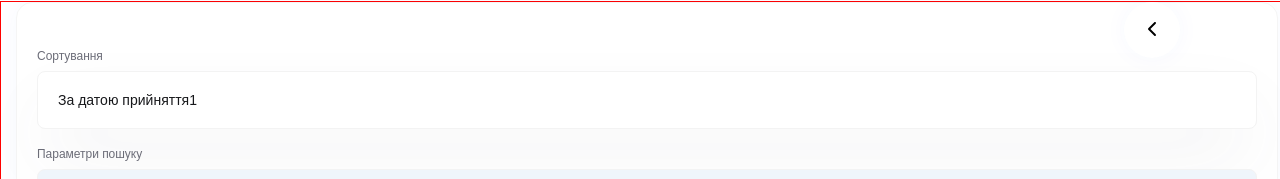
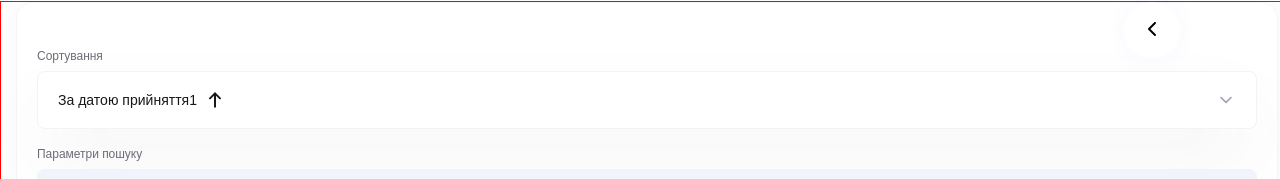
Before and after one commit to sonyaaat/localLaw, a Next.js app: page /search in a window 1280 px wide. Shown: the part 423-602 px from the top of the page. Built offline with nearby package versions, Linux system fonts and the light colour scheme.

Commit message:
Added filtering

```diff
--- a/app/globals.css
+++ b/app/globals.css
@@ -9,11 +9,13 @@
   --background-primary: #17181B;
   --background-octonary:#FFF;
   --background-light-senary:#F5F5F5;
+  --background-quaternary:#9CA3AF ;
   --brand-primary-dark: #5C8689;
   --background-senary: #F5F8FE;
   --additional-blue-light: #EFF5FB;
   --brand-primary-light-max: #DAECED;
   --text-secondary: #6C6D78;
+
 }
 * {
   box-sizing: border-box;
--- a/app/search/page.js
+++ b/app/search/page.js
@@ -16,70 +16,85 @@ export default function SearchPage() {
   const searchParams = useSearchParams();
   const searchText = searchParams.get("text");
   const searchField = searchParams.get("params");
-  const [resData, setResData] = useState(data);
-  useEffect(() => {
-    console.log("data", data);
-  }, [data]);
-  const filter=()=>{
-    if (filterOption === "inAlphabet") {
-      const sorted = [...data].sort((a, b) => a.name.localeCompare(b.name));
-      console.log("inAlphabetOrder",sorted)
-      setResData(sorted);
-    }
-    else if(filterOption==="notAlphabet"){
-      const inReversedOrder = [...data].sort((a, b) => b.name.localeCompare(a.name));
-      setResData(inReversedOrder);
-    }
-    else{
-      setResData(data);
-    }
-  }
-  // useEffect(() => {
-  //   if (filterOption === "inAlphabet") {
-  //     const sorted = [...data].sort((a, b) => a.name.localeCompare(b.name));
-  //     console.log("inAlphabetOrder",sorted)
-  //     setResData(sorted);
-  //   }
-  //   else if(filterOption==="notAlphabet"){
-  //     const inReversedOrder = [...data].sort((a, b) => b.name.localeCompare(a.name));
-  //     setResData(inReversedOrder);
-  //   }
-  //   else{
-  //     setResData(data);
-  //   }
-  // }, [data, filterOption]);
-
+  const [resData, setResData] = useState();
   const [filteredData, setFilteredData] = useState(data);
   useEffect(() => {
     console.log("filterOption", filterOption);
   }, [filterOption]);
+
   useEffect(() => {
-    console.log("filter")
+    console.log("searchField", searchField);
+  }, [searchField]);
+
+  useEffect(()=>{
+    const filterFunc = () => {
+
+      if (filterOption === "inAlphabet") {
+        console.log(1)
+        const sorted = [...filteredData].sort((a, b) => a.name.localeCompare(b.name));
+        setResData(sorted);
+      } else if (filterOption === "notAlphabet") {
+        console.log(2)
+        const inReversedOrder = [...filteredData].sort((a, b) =>
+          b.name.localeCompare(a.name)
+        );
+        setResData(inReversedOrder);
+      } else if (filterOption === "dateIncrease") {
+        console.log(3)
+        const inAscending = [...filteredData].sort(
+          (a, b) => new Date(a.acceptDate) - new Date(b.acceptDate)
+        );
+        console.log("dateIncrease", inAscending);
+        setResData(inAscending);
+      } else if (filterOption === "dateDecreasing") {
+        console.log(4)
+        const inDecreasing = [...filteredData].sort(
+          (a, b) => new Date(b.acceptDate) - new Date(a.acceptDate)
+        );
+        console.log("inDecreasing", inDecreasing);
+        setResData(inDecreasing);
+      }
+    };
+    filterFunc()
+  },[filterOption,filteredData])
+  useEffect(() => {
+    console.log("resData", resData);
+  }, [resData]);
+  useEffect(() => {
     if (searchField === "inName") {
-      console.log(2);
       const filter = data.filter((el) =>
         el.name.toLowerCase().includes(searchText.toLowerCase())
       );
       setFilteredData(filter);
     }
     if (searchField === "inText") {
-      console.log(3);
       const filter = data.filter((el) =>
         el.text.toLowerCase().includes(searchText.toLowerCase())
       );
       setFilteredData(filter);
     }
     if (searchField === "all") {
-      console.log(4);
+      console.log("all")
       const filter = data.filter(
         (el) =>
           el.name.toLowerCase().includes(searchText.toLowerCase()) ||
           el.text.includes(searchText)
       );
+      // if (filterOption === "dateIncrease") {
+      //   console.log(3)
+      //   const inAscending = [...filteredData].sort(
+      //     (a, b) => new Date(a.acceptDate) - new Date(b.acceptDate)
+      //   );
+      //   console.log("dateIncrease", inAscending);
+      //   setResData(inAscending);
+      //   setFilteredData(inAscending);
+      //   return
+      // }
       setFilteredData(filter);
+
     }
-    filter()
-  }, [searchText, searchField,filterOption]);
+    // filterFunc();
+  }, [searchText, searchField]);
   return (
     <div className="container">
       {!isMenuOpen && (
@@ -100,15 +115,18 @@ export default function SearchPage() {
               setFilterOption={setFilterOption}
               searchField={searchField}
               searchText={searchText}
-              searchLenght={filteredData.length}
+              searchLenght={resData.length}
             />
             <PaginatedItems
-
               isMenuOpen={isMenuOpen}
               itemsPerPage={10}
               items={resData}
               list={
-                <SearchList searchField={searchField} searchText={searchText} filterOption={filterOption} />
+                <SearchList
+                  searchField={searchField}
+                  searchText={searchText}
+                  filterOption={filterOption}
+                />
               }
             />
           </div>
--- a/components/List/List.js
+++ b/components/List/List.js
@@ -3,9 +3,7 @@ import { useEffect } from "react";
 import Item from "../Item/Item";
 import css from "./List.module.css"
 export default function List({data,pageNumber}) {
-  useEffect(()=>{
-console.log("pc",pageNumber)
-  },[pageNumber])
+
   return (
    <>
    {data &&  <ul className={css.list}>
--- a/components/Pagination/Pagination.js
+++ b/components/Pagination/Pagination.js
@@ -11,13 +11,13 @@ export default function PaginatedItems({
   isMenuOpen,
 
 }) {
-  console.log("items1", items);
+
   const [currentItems, setCurrentItems] = useState(null);
   const [pageCount, setPageCount] = useState(0);
   const [itemOffset, setItemOffset] = useState(0);
   const [pageNumber, setPageNumber] = useState(itemOffset / itemsPerPage);
   useEffect(() => {
-    console.log(itemOffset);
+
     setPageNumber(itemOffset / itemsPerPage);
   }, [itemOffset]);
   useEffect(() => {
--- a/components/Search/Search.js
+++ b/components/Search/Search.js
@@ -29,9 +29,7 @@ export default function Search({ setSearchParams, setSearchWord }) {
   useEffect(() => {
     setSelectedSearch("inName");
   }, []);
-  useEffect(() => {
-    console.log(searchText);
-  }, [searchText]);
+
   const handleKeyDown = (event) => {
     if (event.key === "Enter") {
       event.preventDefault(); // Prevent the default form submission behavior
--- a/components/SearchItem/SearchItem.js
+++ b/components/SearchItem/SearchItem.js
@@ -20,7 +20,7 @@ export default function SearchItem({ data, searchText, searchField,pageNumber ,i
         <div className={css.circle}> {index+(pageNumber*10)}</div>
         <div className={css.wrapper}>
           {(searchField === "inName" || searchField === "all") && (
-            <h3 className={css.title}>{getHighlightedText(data.name)}</h3>
+            <h3 className={css.title}>{getHighlightedText(data.name)} { data.acceptDate}</h3>
           )}
           {searchField === "inText" && (
             <h3 className={css.title}>{data.name}</h3>
--- a/components/SearchResults/SearchResults.js
+++ b/components/SearchResults/SearchResults.js
@@ -1,10 +1,10 @@
 import { useState, useEffect } from "react";
 import css from "./SearchResults.module.css";
 const data = [
-  { id: 0, label: "За датою прийняття1",type:"dateIncrease" },
-  { id: 1, label: "За датою прийняття2",type: "dateDecreasing"},
-  { id: 2, label: "За назвою1",type:"inAlphabet" },
-  { id: 3, label: "За назвою2",type: "notAlphabet"},
+  { id: 0, label: "За датою прийняття1", type: "dateIncrease" },
+  { id: 1, label: "За датою прийняття2", type: "dateDecreasing" },
+  { id: 2, label: "За назвою1", type: "inAlphabet" },
+  { id: 3, label: "За назвою2", type: "notAlphabet" },
 ];
 // const data = [
 //   { id: "dateAscending", label: "За датою прийняття1" },
@@ -12,15 +12,18 @@ const data = [
 //   { id: "inAlphabet", label: "За назвою1" },
 //   { id: "notAlphabet", label: "За назвою2" },
 // ];
-export default function SearchResults({ searchField, searchText ,searchLenght,setFilterOption}) {
-
+export default function SearchResults({
+  searchField,
+  searchText,
+  searchLenght,
+  setFilterOption,
+}) {
   const [isOpen, setOpen] = useState(false);
   const [items, setItem] = useState(data);
   const [selectedItem, setSelectedItem] = useState("0");
-  useEffect(()=>{
-    setFilterOption(findItem(selectedItem).type)
-
-      },[selectedItem])
+  useEffect(() => {
+    setFilterOption(findItem(selectedItem).type);
+  }, [selectedItem]);
   const searchWhere = (searchField) => {
     if (searchField === "all") {
       return "Cлова всюди";
@@ -45,9 +48,28 @@ export default function SearchResults({ searchField, searchText ,searchLenght,se
         <div className={css.dropdown}>
           <div className={css.dropdownWrapper}>
             <div className={css.dropdownHeader} onClick={toggleDropdown}>
-              {selectedItem
-                ? findItem(selectedItem).label
-                : "Select sort option"}
+              {selectedItem ? (
+                <div className={css.selectedFilterWrapper}>
+                  <p>{findItem(selectedItem).label}</p>
+                  {(findItem(selectedItem).type === "dateIncrease" ||
+                    findItem(selectedItem).type == "inAlphabet") && (
+                    <svg className={css.arrowActive}>
+                      <use href={`/sprite.svg#icon-arrow-up`}></use>
+                    </svg>
+                  )}
+                  {(findItem(selectedItem).type == "dateDecreasing" ||
+                    findItem(selectedItem).type == "notAlphabet") && (
+                    <svg className={css.arrowActive}>
+                      <use href={`/sprite.svg#icon-arrow-down`}></use>
+                    </svg>
+                  )}
+                  <svg className={css.arrowDown}>
+                    <use href={`/sprite.svg#icon-down`}></use>
+                  </svg>
+                </div>
+              ) : (
+                "Select sort option"
+              )}
               {(findItem(selectedItem).id === "dateAscending" ||
                 findItem(selectedItem).id == "inAlphabet") && (
                 <svg className={css.arrowActive}>
@@ -55,7 +77,7 @@ export default function SearchResults({ searchField, searchText ,searchLenght,se
                 </svg>
               )}
               {(findItem(selectedItem).id == "dateDecreasing" ||
-                findItem(selectedItem).id ==  "notAlphabet") && (
+                findItem(selectedItem).id == "notAlphabet") && (
                 <svg className={css.arrowActive}>
                   <use href={`/sprite.svg#icon-arrow-down`}></use>
                 </svg>
@@ -106,7 +128,8 @@ export default function SearchResults({ searchField, searchText ,searchLenght,se
         <div
           className={`${css.dropdownHeader} ${css.dropdownSmall} ${css.dropdownHeaderActive}`}
         >
-          Знайдено <span className={css.searchResActive}> {searchLenght} </span> документів
+          Знайдено <span className={css.searchResActive}> {searchLenght} </span>{" "}
+          документів
         </div>
       </div>{" "}
     </div>
--- a/components/SearchResults/SearchResults.module.css
+++ b/components/SearchResults/SearchResults.module.css
@@ -15,12 +15,21 @@ box-shadow: 0px 0px 25px 0px rgba(43, 89, 255, 0.04); */
    fill: #9CA3AF;
    stroke: #9CA3AF;
 }
+
 .arrowActive{
     width: 20px;
     height: 20px;
     margin-left: 8px;
     fill: #17181B;
    stroke:  #17181B;
+
+}
+.arrowDown{
+  position: absolute;
+  right: 20px;
+  width: 20px;
+  height: 20px;
+  fill: var(--background-quaternary);
 
 }
 .label{
@@ -70,6 +79,7 @@ text-decoration-line: underline;
 
   }
   .dropdownHeader {
+    position: relative;
     border-radius: 8px;
   border: 1px solid #F3F3F3;
   background: var(--background-octonary, #FFF);
@@ -118,4 +128,9 @@ text-decoration-line: underline;
 
   .icon.open {
     transform: rotate(90deg);
+  }.selectedFilterWrapper{
+    display: flex;
+    flex-direction: row;
+    justify-content: space-between;
+    align-items: center;
   }
--- a/public/data.json
+++ b/public/data.json
@@ -4,7 +4,7 @@
     "name": "бПро внесення змін до постанови Кабінету Міністрів України від 29 червня 2021 р. №677",
     "publisher": "Кабінет Міністрів України",
     "number": 1,
-    "acceptDate": "2018-01-10",
+    "acceptDate": "2023-01-10",
     "effectiveDate": "2018-06-10",
     "terminationMatter": "123-123",
     "revisionDate": "2017-01-12",
```
Also changed, not shown: components/SearchItem/SearchItem.module.css (+46 -0 lines).
